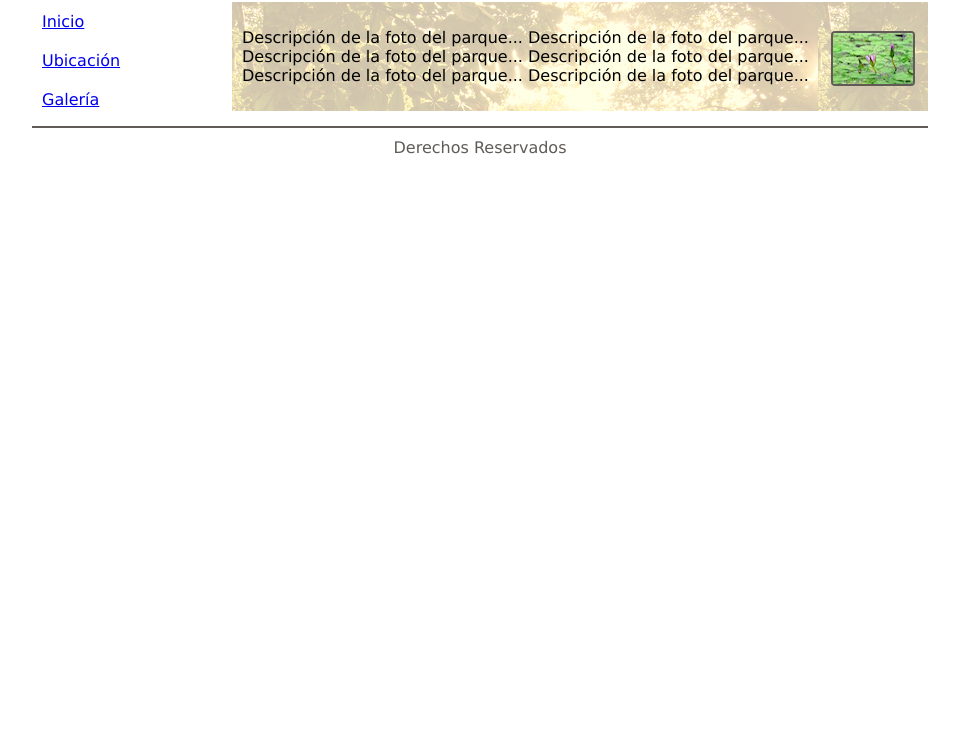
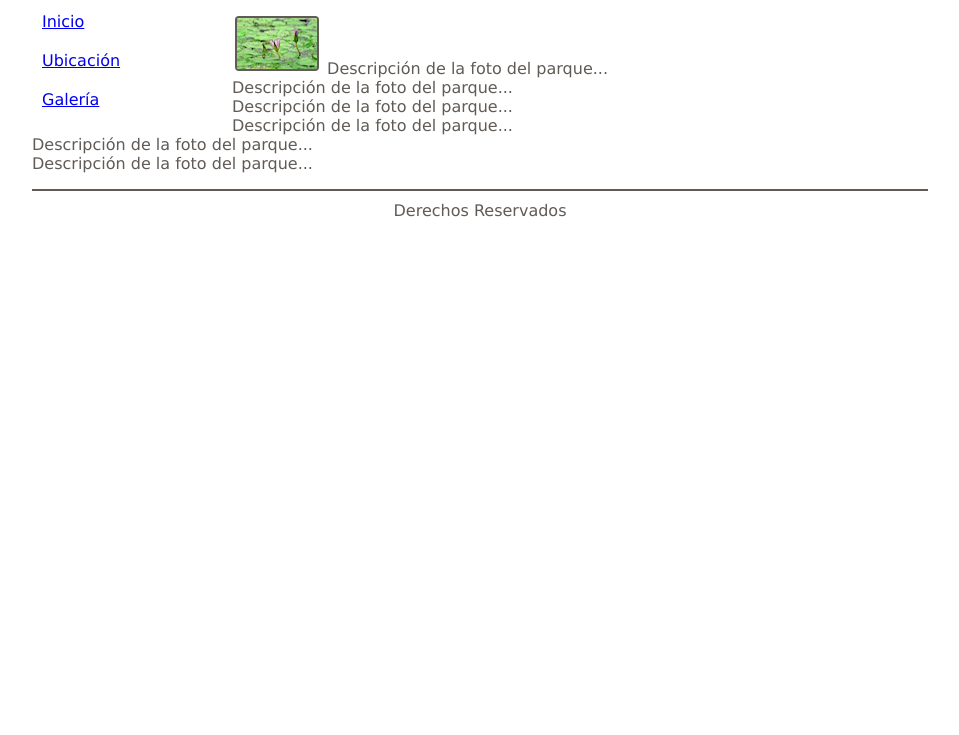
Before and after one commit to jeangomez22/parqueeco, a plain HTML site: page index.html in a window 1280 px wide. Shown: the part 65-800 px from the top of the page, without its empty margins (160-1119 px from the left). Drawn offline with Linux system fonts and the light colour scheme; files that its build step writes are made by us from their sources; files whose address does not match are found by name.

Commit message:
index.html
actualizacion de codigo

```diff
--- a/index.html
+++ b/index.html
@@ -4,11 +4,13 @@
 	<link rel="stylesheet" href="css/estilos.css">
 </head>
 <body>
+
 <header>
 	<h1>
 		<img class = "imagen1" src="imagenes/imagen1.jpg" alt=""> Parque ecol&oacute;gico
 	</h1>
 </header>
+
 <navbar id="menu-principal">
 	<ul>
 		<li><a href="#">Inicio</a></li>
@@ -16,20 +18,25 @@
 		<li><a href="#">Galer&iacute;a</a></li>
 	</ul>
 </navbar>
-<section id="contenido">
 
+
+<section class="contenido">
+<div>
 	<p>
 
 		<img class = "imagen2" src="imagenes/imagen2.jpg" alt="">
-		Descripci&oacute;n de la foto del parque...
-		Descripci&oacute;n de la foto del parque...
-		Descripci&oacute;n de la foto del parque...
-		Descripci&oacute;n de la foto del parque...
-		Descripci&oacute;n de la foto del parque...
-		Descripci&oacute;n de la foto del parque...
+
+		Descripci&oacute;n de la foto del parque...<br>
+		Descripci&oacute;n de la foto del parque...<br>
+		Descripci&oacute;n de la foto del parque...<br>
+		Descripci&oacute;n de la foto del parque...<br>
+		Descripci&oacute;n de la foto del parque...<br>
+		Descripci&oacute;n de la foto del parque...<br>
+
 	</p>
+</div>
+</section>
 
-</section>
 
 <footer>
 	Derechos Reservados
```
